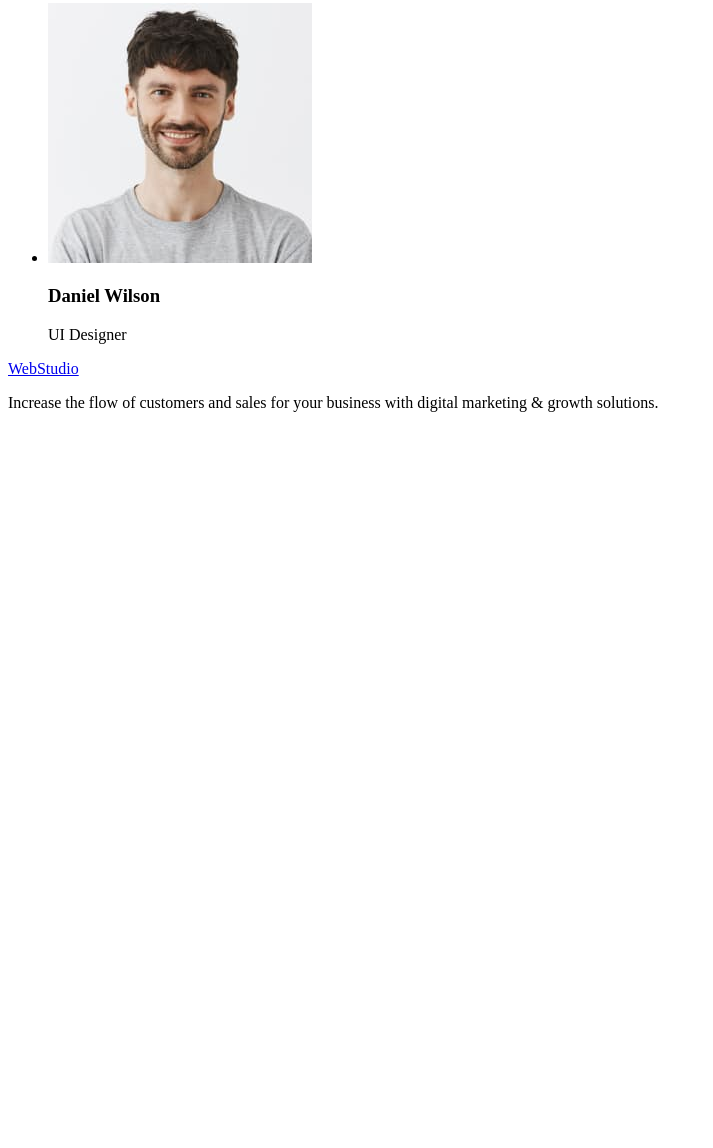
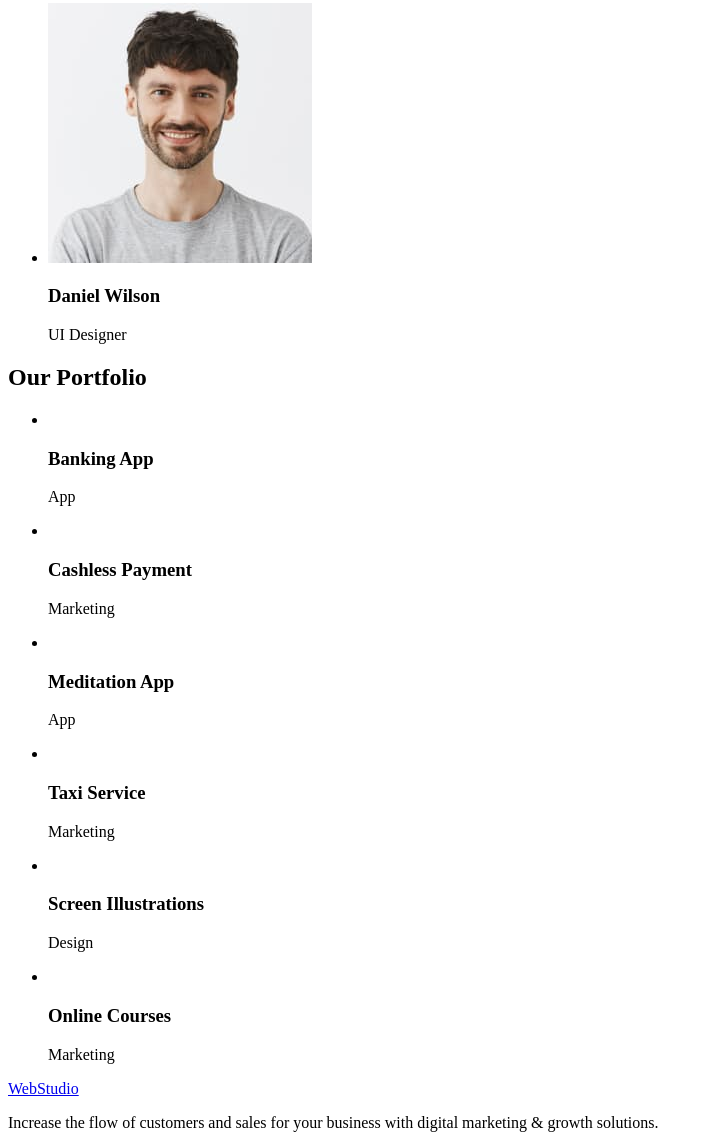
Before and after one commit to nechlex/goit-markup-hw-02, a plain HTML site: page index.html in a window 1280 px wide. Shown: the part 1682-2830 px from the top of the page, without its empty margins (0-713 px from the left). Before the commit the page ends 2110 px from the top, so only its background shows below. Drawn offline with Linux system fonts and the light colour scheme.

Commit message:
add 2 hw

```diff
--- a/index.html
+++ b/index.html
@@ -4,6 +4,7 @@
     <meta charset="UTF-8">
     <meta name="viewport" content="width=device-width, initial-scale=1.0">
     <title>Document</title>
+    <link rel="stylesheet" href="./css/styles.css" />
 </head>
 
 <body>
@@ -111,6 +112,42 @@
     </li>
 </ul>
     </section>
+    <section>
+        <h2>Our Portfolio</h2>
+        <ul>
+            <li>
+                <img src="" alt="">
+                <h3>Banking App</h3>
+                <p>App</p>
+            </li>
+            <li>
+                <img src="" alt="">
+                <h3>Cashless Payment</h3>
+                <p>Marketing</p>
+            </li>
+            <li>
+                <img src="" alt="">
+                <h3>Meditation App</h3>
+                <p>App</p>
+            </li>
+            <li>
+                <img src="" alt="">
+                <h3>Taxi Service</h3>
+                <p>Marketing</p>
+            </li>
+            <li>
+                <img src="" alt="">
+                <h3>Screen Illustrations</h3>
+                <p>Design</p>
+            </li>
+            <li>
+                <img src="" alt="">
+                <h3>Online Courses</h3>
+                <p>Marketing</p>
+            </li>
+        </ul>
+
+    </section>
 
     </main>
 
```
Also changed, not shown: css/styles.css (added), images/hw2-img1.jpg (added), images/hw2-img2.jpg (added), images/hw2-img3.jpg (added), images/hw2-img4.jpg (added), images/hw2-img5.jpg (added), images/hw2-img6.jpg (added).
